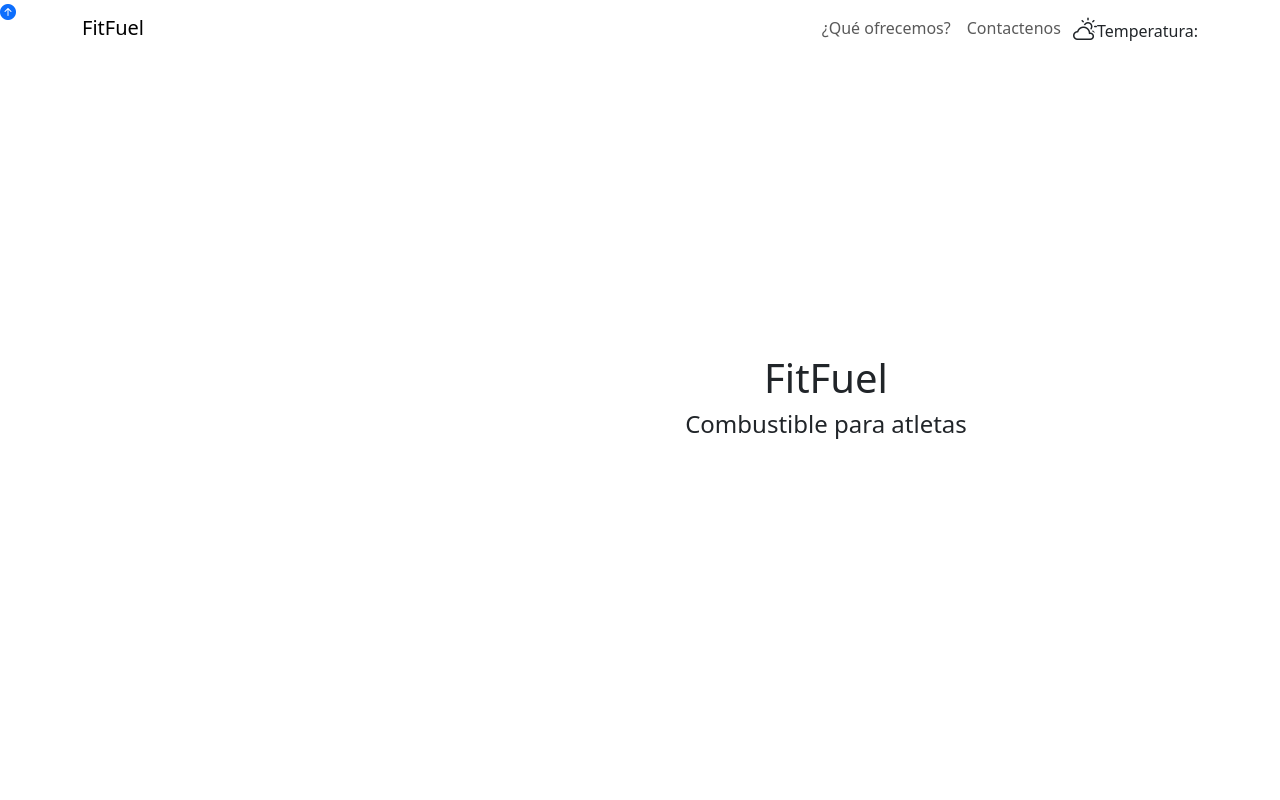
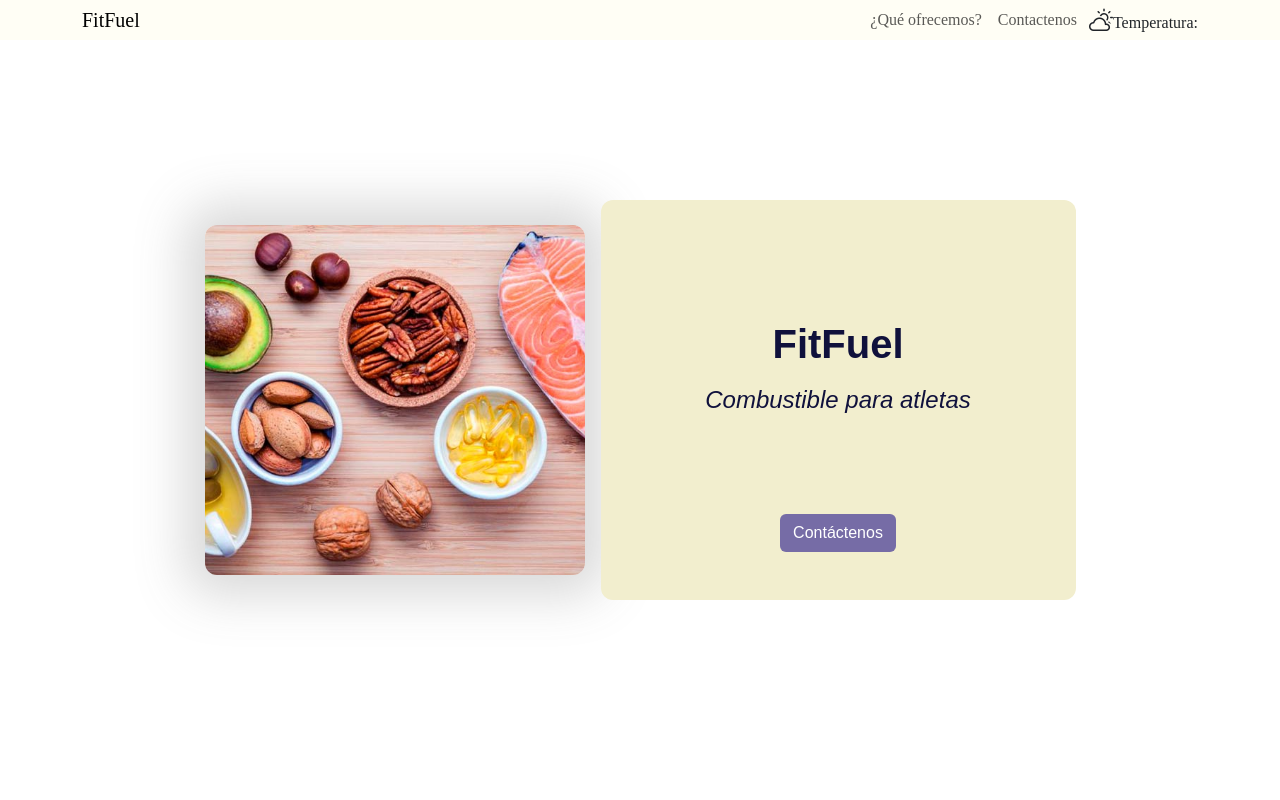
Before and after one commit to Demian2023/Trabajo-practico-personal, a plain HTML site: page index.html in a window 1280 px wide. Shown: the top 800 px of the page. Drawn offline with nearby package versions, Linux system fonts and the light colour scheme; files that its build step writes are made by us from their sources; no server answers; files whose address does not match are found by name; a web font is replaced by a local one.

Commit message:
estilo.css

```diff
--- a/index.html
+++ b/index.html
@@ -8,7 +8,7 @@
     <!-- bootstrap -->
     <link rel="stylesheet" href="css//bootstrap.min.css">
     <!-- link a css -->
-    <link rel="stylesheet" href="css//estilo.css">
+    <link rel="stylesheet" href="estilo.css">
     <!-- jsPDF -->
     <script src="js//jspdf.min.js"></script>
     <!-- fuente de texto -->
```
